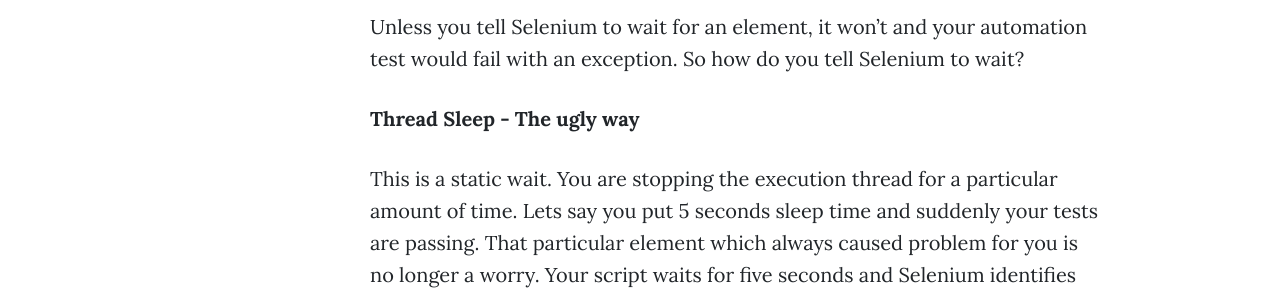
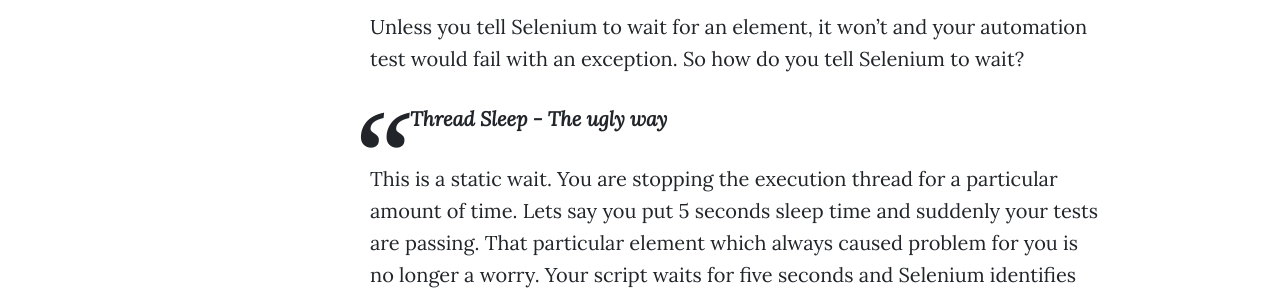
Before and after one commit to philipkurian/philipkurian.github.io, a Jekyll site: the page built from _posts/2019-01-27-is-selenium-slow.md, in a window 1280 px wide. Shown: the part 619-915 px from the top of the page. Built offline with Jekyll 4.4.1, drawn with Linux system fonts in a browser that asks for light colours; nearby versions of some CDN libraries; comment, search, counter and statistics services are not loaded.

Commit message:
page corrections (#7)

```diff
--- a/Gemfile
+++ b/Gemfile
@@ -16,3 +16,4 @@
     gem 'jekyll-paginate'
     gem 'jekyll-seo-tag'
 end
+gem "webrick", "~> 1.7"
--- a/_posts/2019-01-27-is-selenium-slow.md
+++ b/_posts/2019-01-27-is-selenium-slow.md
@@ -14,7 +14,7 @@
 
 Unless you tell Selenium to wait for an element, it won't and your automation test would fail with an exception. So how do you tell Selenium to wait?
 
-#####  Thread Sleep - The ugly way
+> #####  Thread Sleep - The ugly way
 
 This is a static wait. You are stopping the execution thread for a particular amount of time.
 Lets say you put 5 seconds sleep time and suddenly your tests are passing. That particular element which always caused problem for you is no longer a worry. Your script waits for five seconds and Selenium identifies the element and your test is working fine.
```
